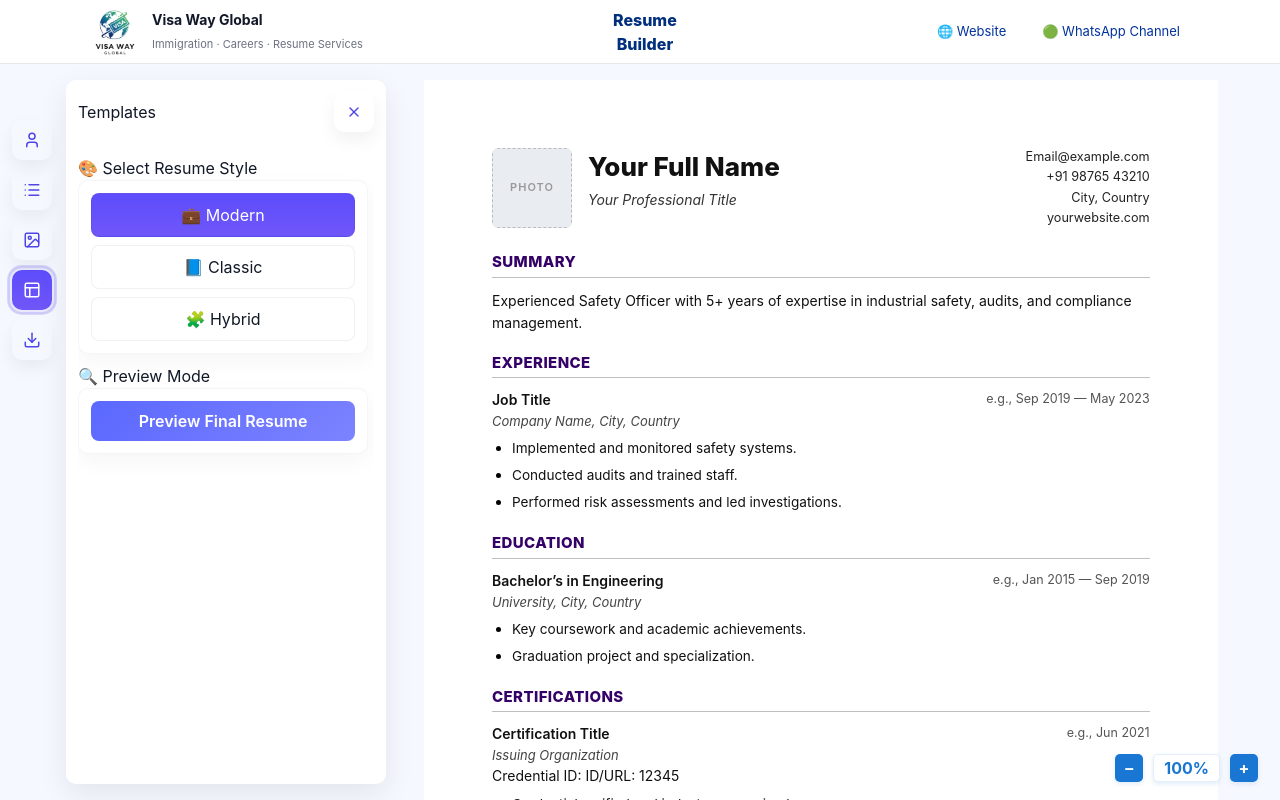
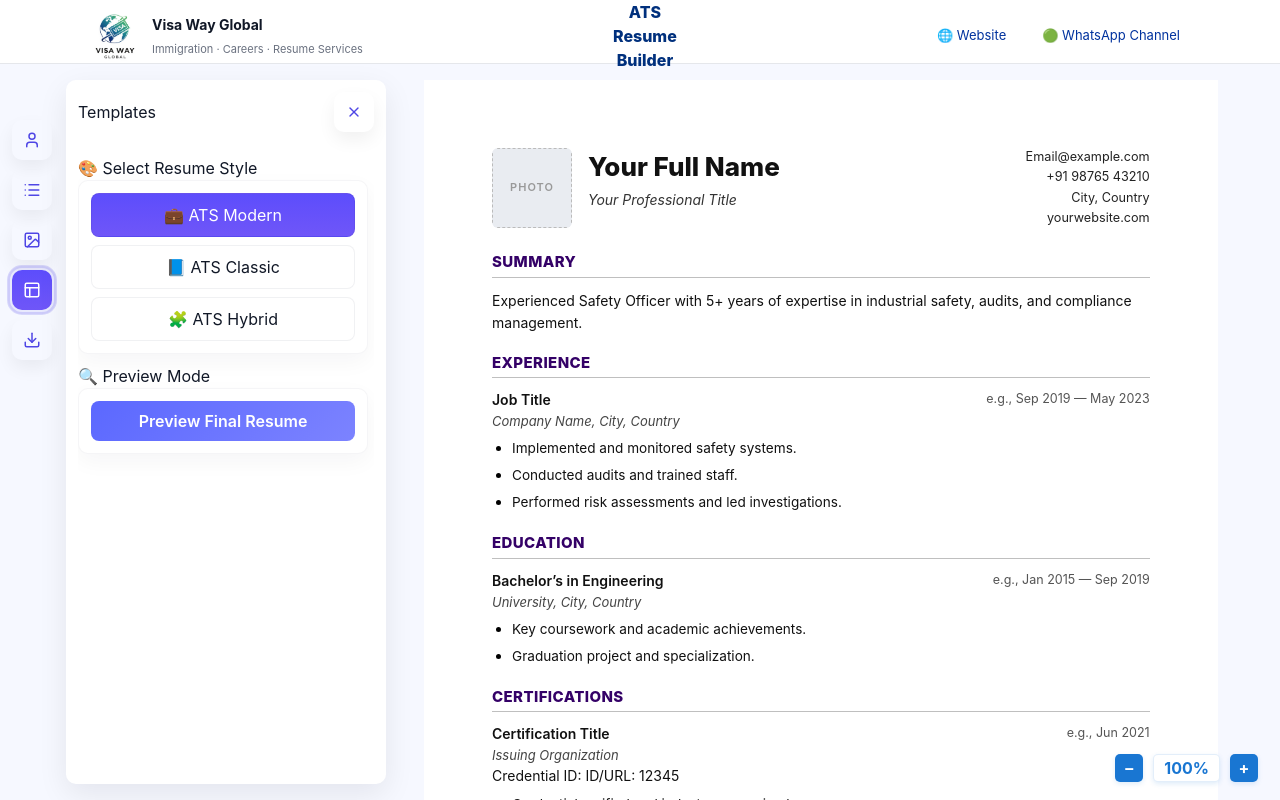
Before and after one commit to abhinadh006-alt/resume-builder, a React (Create React App) app in the folder frontend/: page / in a window 1280 px wide. Both pictures are taken after a click on the button 32 px from the left and 290 px from the top of the page. Built offline with nearby package versions, Linux system fonts and the light colour scheme.

Commit message:
polish 2

```diff
--- a/frontend/src/Sidebar.js
+++ b/frontend/src/Sidebar.js
@@ -235,9 +235,9 @@ export default function Sidebar(props) {
         <div className="panel-section">
             <h3>🎨 Select Resume Style</h3>
             <div className="panel-card">
-                <button className={`template-btn ${template === "modern" ? "active" : ""}`} onClick={() => setTemplate("modern")}>💼 Modern </button>
-                <button className={`template-btn ${template === "classic" ? "active" : ""}`} onClick={() => setTemplate("classic")}>📘 Classic </button>
-                <button className={`template-btn ${template === "hybrid" ? "active" : ""}`} onClick={() => setTemplate("hybrid")}>🧩 Hybrid </button>
+                <button className={`template-btn ${template === "modern" ? "active" : ""}`} onClick={() => setTemplate("modern")}>💼 ATS Modern </button>
+                <button className={`template-btn ${template === "classic" ? "active" : ""}`} onClick={() => setTemplate("classic")}>📘 ATS Classic </button>
+                <button className={`template-btn ${template === "hybrid" ? "active" : ""}`} onClick={() => setTemplate("hybrid")}>🧩 ATS Hybrid </button>
             </div>
             <div className="panel-section" style={{ marginTop: 10 }}>
                 <h3>🔍 Preview Mode</h3>
--- a/frontend/src/components/AppHeader.jsx
+++ b/frontend/src/components/AppHeader.jsx
@@ -17,7 +17,7 @@ export default function AppHeader() {
 
                 {/* CENTER */}
                 <div className="header-center">
-                    Resume Builder
+                    ATS Resume Builder
                 </div>
 
                 {/* RIGHT */}
```
